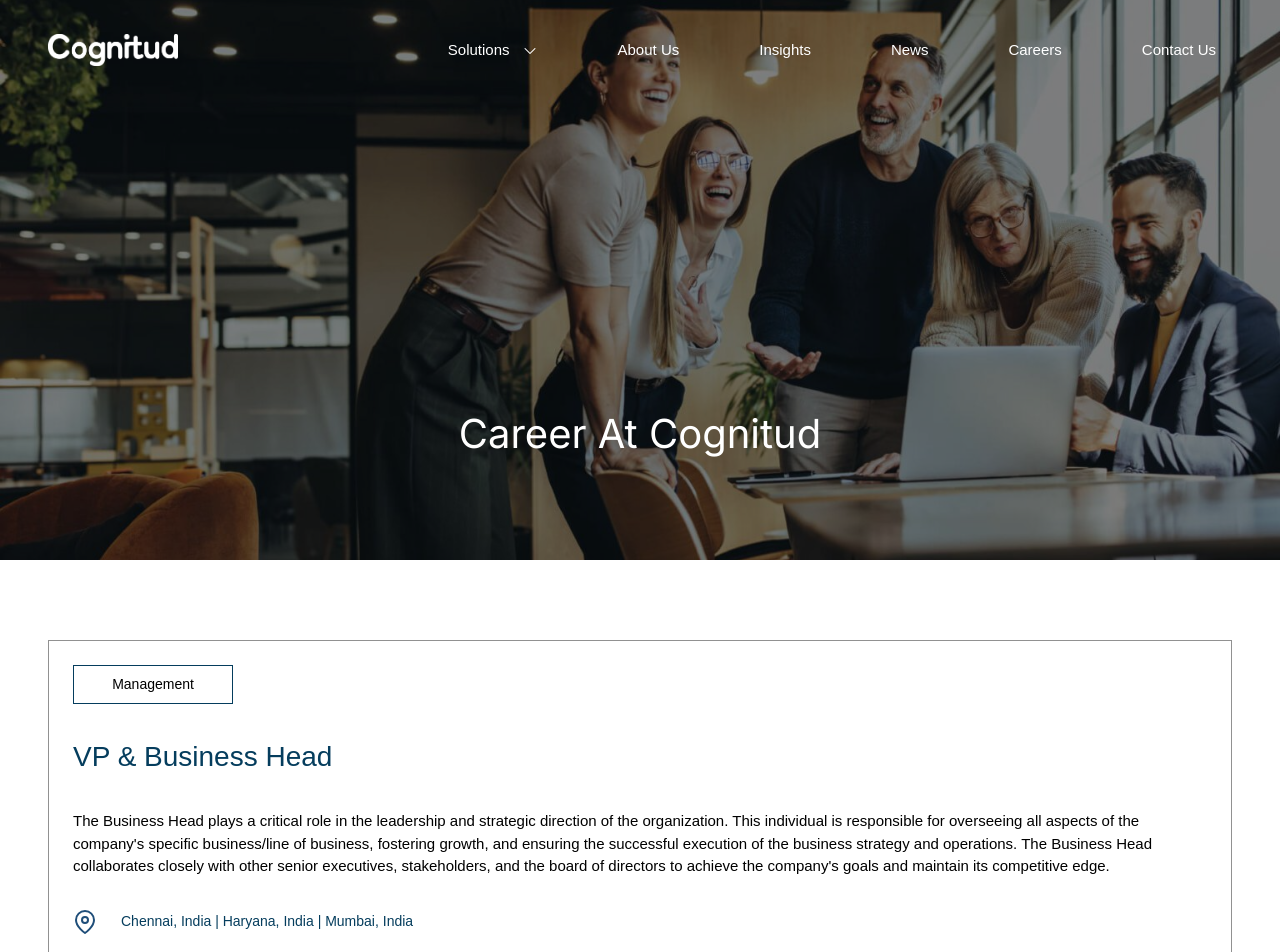
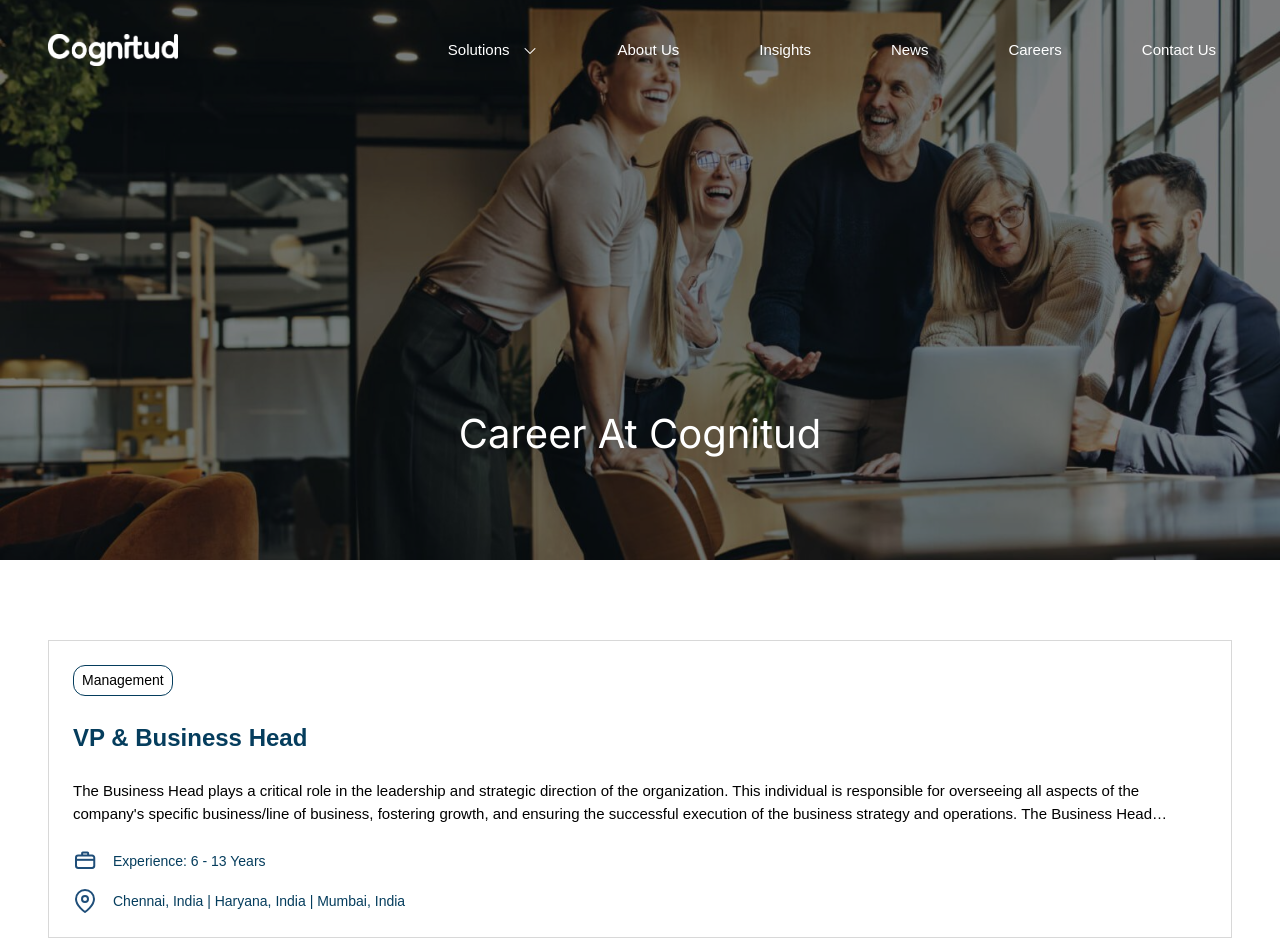
Before and after one commit to Cognitud/cognitud-frontend, a Next.js app: page /job in a window 1280 px wide. Shown: the top 952 px of the page. Built offline with nearby package versions, Linux system fonts and the light colour scheme.

Commit message:
career and contact

```diff
--- a/src/app/contact/page.js
+++ b/src/app/contact/page.js
@@ -1,15 +1,15 @@
 'use client';
 
+// src/app/contact/page.js
+import React from "react";
 import ContactForm from "@/components/ContactForm";
-import React from "react";
+
 import Image from "next/image";
 import { locations } from "@/data/locations";
-
-// src/app/contact/page.js
 import dynamic from 'next/dynamic';
 
 // Dynamically import the Map component with SSR set to false
-const Map = dynamic(() => import('@/components/Map'), { ssr:false });
+const Map = dynamic(() => import('@/components/Map'), { ssr: false });
 
 const Contact = () => {
   return (
@@ -17,18 +17,18 @@ const Contact = () => {
       <div className="container">
         <div className="flex justify-between">
           <div className="flex-1">
-            <h2 className="mb-4 font-pops custom-h2 font-semibold">Contact Us</h2>
+            <h2 className="mb-4 font-pops custom-h1 font-semibold">Contact Us</h2>
           </div>
           <div className="flex-1">
-            <h4 className="mb-4 font-pops custom-h6 font-regular">
+            <p className="mb-4 font-pops text-p font-regular">
               For any questions or support needs, we encourage you to submit the
               form below. A Cognitud representative will be in touch to discuss
               your request further.
-            </h4>
+            </p>
           </div>
         </div>
 
-        <div className="py-4 grid grid-cols-1 lg:grid-cols-2 gap-20 p-10">
+        <div className="grid grid-cols-1 lg:grid-cols-2 gap-20 px-2 lg:px-8 py-4">
           <ContactForm />
           <div className="flex flex-col items-center min-w-full pt-4 lg:pt-20">
             <Image
@@ -42,7 +42,7 @@ const Contact = () => {
         </div>
       </div>
 
-      <div className="z-0 relative w-full h-[100svh] overflow-hidden">
+      <div className="z-0 relative w-full h-[100svh] overflow-hidden my-20">
         <Map locations={locations} />
       </div>
     </div>
--- a/src/app/globals.css
+++ b/src/app/globals.css
@@ -88,7 +88,7 @@ textarea {
   left: 0;
   top: 4px;
   width: 4px;
-  height: 1.5rem;
+  height: 1rem;
   background-color: var(
     --pink,
     #f472b6
--- a/src/app/job/page.js
+++ b/src/app/job/page.js
@@ -37,23 +37,37 @@ const Job = () => {
           <div className="job-item w-full h-auto flex flex-col gap-12">
           {jobsData.map((job) => (
                 <div
-                className="border border-greyPrimary w-full h-auto p-6 flex flex-col gap-8"
+                  className="border border-borderGrey w-full h-auto p-6 flex flex-col gap-6"
                   key={job.id}
                 >
-                <button className="py-2 px-4 border border-bluePrimary text-sm  font-pops w-[10rem] flex justify-center items-center ">
+                  <div className="flex">
+                    <button className="py-1 px-2 rounded-xl border border-bluePrimary text-sm w-auto font-pops flex justify-center items-center ">
                       {job.category}
                     </button>
-
+                  </div>
                   {/* Wrap the job title with Link */}
-                <Link href={`/job/${job.slug}`}>
-                  <h4 className="custom-h4 font-pops font-medium text-bluePrimary cursor-pointer">
+                  <Link href={`/open-jobs/${job.slug}`}>
+                    <h4 className="custom-h5 font-pops font-semibold text-bluePrimary cursor-pointer">
                       {job.title}
                     </h4>
                   </Link>
 
-                <p className="text-p font-pops">{job.jobOverview}</p>
+                  <p className="text-p font-pops news-title">{job.jobOverview}</p>
+                  <div className="optional-detail flex flex-col gap-4">
+                    <div className="flex items-center">
+                      <Image
+                        src="/assets/icon/job_experience.svg"
+                        alt="Experience Icon"
+                        width={30}
+                        height={30}
+                        className="w-auto h-auto"
+                      />
+                      <h6 className="pl-4 text-sm font-pops text-bluePrimary font-medium">
+                        Experience: {job.experience}
+                      </h6>
+                    </div>
 
-                <div className="flex gap-6 items-center">
+                    <div className="flex items-center">
                       <Image
                         src="/assets/icon/location.svg"
                         alt="Location Icon"
@@ -61,9 +75,10 @@ const Job = () => {
                         height={30}
                         className="w-auto h-auto"
                       />
-                  <h6 className="text-sm font-pops text-bluePrimary font-medium">
+                      <h6 className="pl-4 text-sm font-pops text-bluePrimary font-medium">
                         {job.locations.join(" | ")}
                       </h6>
+                    </div>
                   </div>
                 </div>
               ))}
--- a/src/app/open-jobs/[slug]/page.js
+++ b/src/app/open-jobs/[slug]/page.js
@@ -82,7 +82,7 @@ const OpenJobDetail = ({ params }) => {
                 {job.capabilities.map((capability, index) => (
                   <li
                     key={index}
-                    className="flex items-center custom-h6 custom-list-item font-regular font-pops text-bluePrimary pl-12"
+                    className="flex items-center text-p font-pops custom-list-item font-regular text-bluePrimary pl-6"
                   >
                     {capability}
                   </li>
@@ -101,21 +101,32 @@ const OpenJobDetail = ({ params }) => {
             </div>
           </div>
 
+
           <div className="your-team my-12 flex flex-col">
             <h4 className="custom-h4 font-medium font-pops text-bluePrimary cursor-pointer">
               Your Team
             </h4>
 
-            <div className="team-list pt-6">
+            <div className="yourTeam-para pt-6">
+              <h6>{job.yourTeam}</h6>
+            </div>
+          </div>
+
+          <div className="your-job my-12 flex flex-col">
+            <h4 className="custom-h4 font-medium font-pops text-bluePrimary cursor-pointer">
+              Your Job
+            </h4>
+
+            <div className="job-list pt-6">
               {job.yourJob.map((jobResponsibility, index) => (
                 <div key={index} className="flex flex-col gap-6">
                   <h4>{jobResponsibility.title}</h4>{" "}
                   {/* Displaying each title */}
-                  <ul className="flex flex-col gap-6">
+                  <ul className="flex flex-col gap-8">
                     {jobResponsibility.points.map((point, idx) => (
                       <li
                         key={idx}
-                        className="flex flex-col gap-2 custom-list-item pl-6"
+                        className="flex flex-col gap-2 text-p font-pops  custom-list-item pl-6"
                       >
                         {point}
                       </li>
--- a/src/app/solutions/[slug]/page.js
+++ b/src/app/solutions/[slug]/page.js
@@ -172,7 +172,7 @@ const SolutionDetail = () => {
         <div className="why-cognitud-detail-para my-20">
           <div className="container">
             <div className="w-full gap-6">
-              <h6 className="custom-h6 font-pops font-regular lg:w-[80%] w-full">
+              <h6 className="custom-h6 font-pops font-regular lg:w-[70%] w-full">
                 {solution.whyCognitud}
               </h6>
             </div>
--- a/src/components/ContactForm.jsx
+++ b/src/components/ContactForm.jsx
@@ -79,9 +79,9 @@ export default function ContactForm() {
       {showSuccessPopup && <SuccessPopup onClose={handleClosePopup} />}
       <div className="">
         <form onSubmit={handleSubmit} className="space-y-8 mt-8">
-          {renderInputField("fullname", "Full Name")}
-          {renderInputField("email", "Email", "email", "")}
-          {renderInputField("companyName", "Company Name")}
+          {renderInputField("fullname", "Full Name","fullname" , "Full Name")}
+          {renderInputField("email", "Email", "email", "xyz@gmail.com")}
+          {renderInputField("companyName", "Company Name" , "companyName", "Company Name")}
           {renderInputField(
             "phoneNumber",
             "Phone Number",
--- a/src/components/Map.js
+++ b/src/components/Map.js
@@ -17,12 +17,14 @@ const Map = ({ locations }) => {
   const mapRef = useRef();
 
   useEffect(() => {
-    // Check if Leaflet is loaded and only then set the icons
-    L.Icon.Default.mergeOptions({
-      iconRetinaUrl: "/assets/icon/location-map.svg",
-      iconUrl: "/assets/icon/location-map.svg",
-      shadowUrl: undefined,
-    });
+    // Only merge options if the map instance is already initialized
+    if (mapRef.current) {
+      L.Icon.Default.mergeOptions({
+        iconRetinaUrl: "/assets/icon/location-map.svg",
+        iconUrl: "/assets/icon/location-map.svg",
+        shadowUrl: undefined,
+      });
+    }
   }, []);
 
   return (
@@ -36,7 +38,14 @@ const Map = ({ locations }) => {
       doubleClickZoom={false}
       keyboard={false}
       className="leaflet-container"
-      whenCreated={(mapInstance) => (mapRef.current = mapInstance)}
+      whenCreated={(mapInstance) => {
+        mapRef.current = mapInstance;
+        L.Icon.Default.mergeOptions({
+          iconRetinaUrl: "/assets/icon/location-map.svg",
+          iconUrl: "/assets/icon/location-map.svg",
+          shadowUrl: undefined,
+        });
+      }}
     >
       <TileLayer
         url="https://{s}.basemaps.cartocdn.com/rastertiles/light_nolabels/{z}/{x}/{y}{r}.png"
@@ -52,10 +61,10 @@ const Map = ({ locations }) => {
                 width={32}
                 height={32}
               />
-              <h4 className="custom-h6 font-pops text-bluePrimary font-medium">
+              <h4 className="custom-h5 font-pops text-bluePrimary font-medium">
                 {location.name}
               </h4>
-              <p className="text-p font-pops">
+              <p className="custom-h6 font-pops">
                 {location.address.map((line, index) => (
                   <React.Fragment key={index}>
                     {line}
```
Lines whose indentation alone changed are shown as unchanged.
